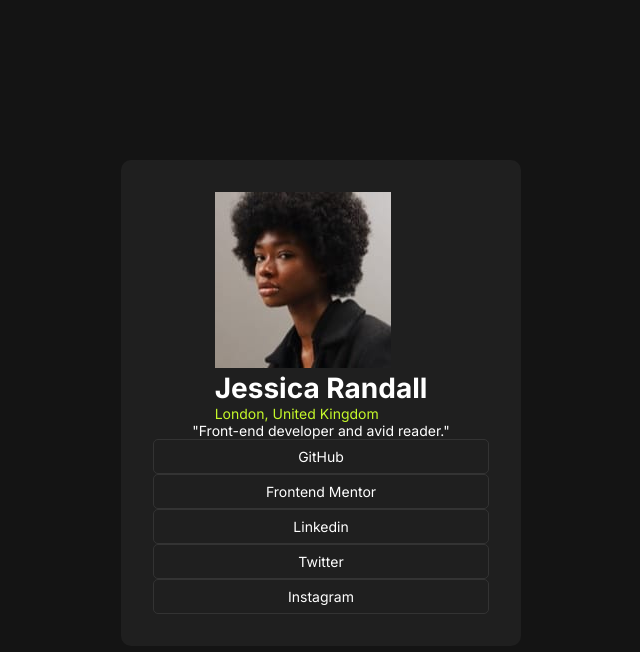
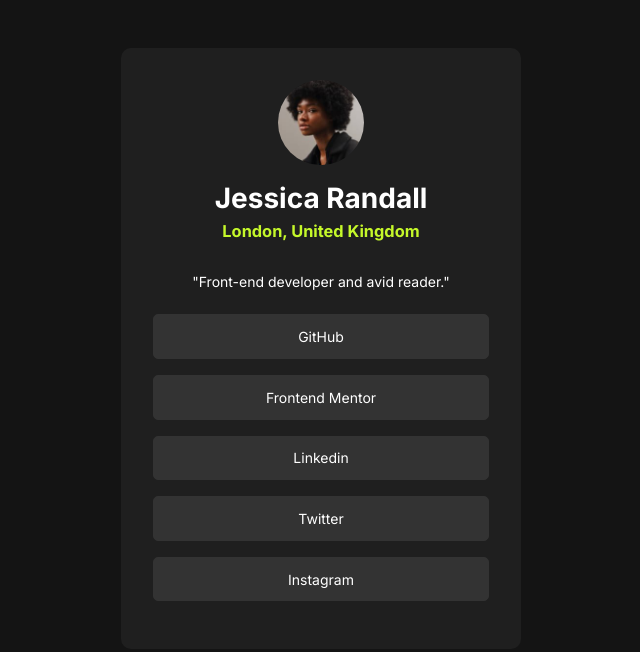
Before and after one commit to jesuspargavela/sociallinksprofile, a plain HTML site: page index.html in a window 1280 px wide. Shown: the whole page, without its empty margins (319-959 px from the left). Drawn offline with Linux system fonts and the light colour scheme.

Commit message:
add more css styles

```diff
--- a/index.html
+++ b/index.html
@@ -27,7 +27,7 @@
           alt="Photo of Jessica Randall"
         />
         <figcaption class="name"><h1>Jessica Randall</h1></figcaption>
-        <p class="address">London, United Kingdom</address>
+        <h3 class="address">London, United Kingdom</h3>
       </figure>
       <p class="description">"Front-end developer and avid reader."</p>
       <ul class="social-links-list">
--- a/styles.css
+++ b/styles.css
@@ -18,32 +18,52 @@ body {
   font-size: 14px;
 }
 
-.container {
-  border-radius: 10px;
-  padding: 2rem;
-  margin: 10rem auto;
+.container,
+.avatar {
   display: flex;
   flex-direction: column;
   justify-content: center;
   align-items: center;
+}
+
+.container {
+  border-radius: 10px;
+  padding: 2rem;
+  margin: 3rem auto;
   background-color: var(--gray800);
   color: var(--white);
   max-width: 25rem;
 }
 
+.avatar {
+  margin-bottom: 1rem;
+}
+
+img {
+  margin-bottom: 1rem;
+  width: 40%;
+  max-width: 40%;
+  border-radius: 100%;
+}
+
 .address {
+  margin-top: 0.4rem;
+  margin-bottom: 1rem;
   color: var(--primary-yellow);
 }
 
 .social-links-list {
+  margin-top: 1.5rem;
   width: 100%;
 }
 
 .list-item {
   border-radius: 5px;
-  padding: 0.5rem;
+  margin-bottom: 1rem;
+  padding: 0.8rem;
   text-align: center;
   border: 1px solid var(--gray700);
+  background-color: var(--gray700);
   list-style-type: none;
 }
 
```
